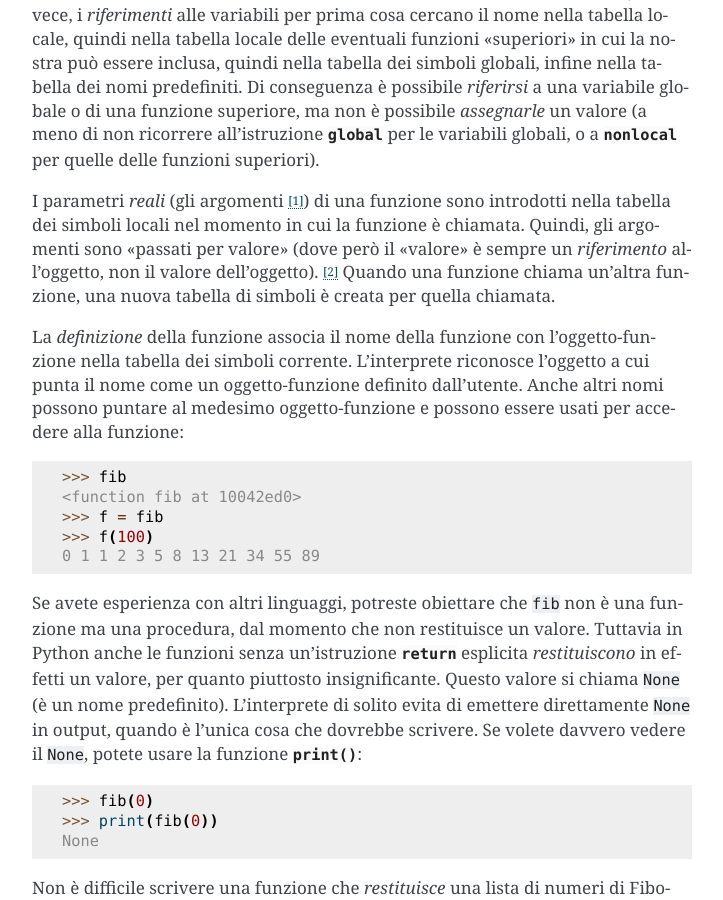
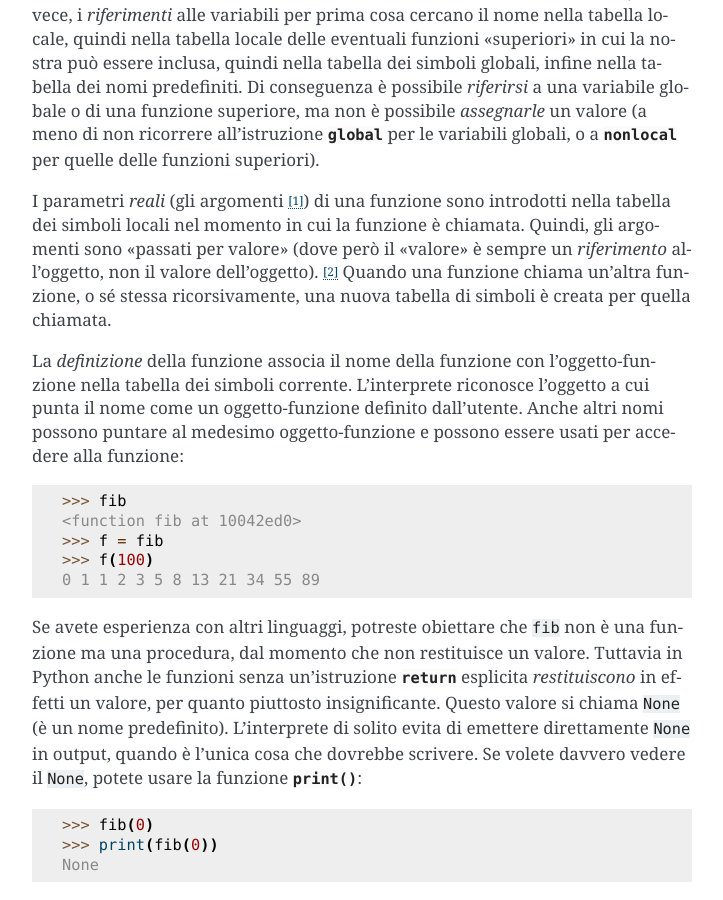
Before and after one commit to ricpol/pytutorial-it, a Sphinx documentation site: the page built from tutorial/source/controlflow.rst, in a window 1280 px wide and 900 px high, scrolled down 5755 px. Shown: the whole window, without its empty margins (388-1111 px from the left). Built offline with Sphinx 7.4.7, drawn with Linux system fonts in a browser that asks for light colours.

```diff
--- a/tutorial/source/appetite.rst
+++ b/tutorial/source/appetite.rst
@@ -9,7 +9,7 @@
     Questa è la traduzione della **versione "di sviluppo" del Tutorial**,
     corrispondente a Python 3.10 e al "master branch" della repository,
     ed è aggiornata al
-    `31 gennaio 2021 <https://github.com/python/cpython/commits/master/Doc/tutorial>`_.
+    `20 febbraio 2021 <https://github.com/python/cpython/commits/master/Doc/tutorial>`_.
 
     La repository GitHub di questo progetto
     `si trova qui <https://github.com/ricpol/pytutorial-it>`_:
--- a/tutorial/source/controlflow.rst
+++ b/tutorial/source/controlflow.rst
@@ -297,8 +297,8 @@ I parametri *reali* (gli argomenti [#]_) di una funzione sono introdotti nella
 tabella dei simboli locali nel momento in cui la funzione è chiamata. Quindi,
 gli argomenti sono "passati per valore" (dove però il "valore" è sempre un
 *riferimento* all'oggetto, non il valore dell'oggetto). [#]_ Quando una
-funzione chiama un'altra funzione, una nuova tabella di simboli è creata per
-quella chiamata.
+funzione chiama un'altra funzione, o sé stessa ricorsivamente, una nuova tabella
+di simboli è creata per quella chiamata.
 
 La *definizione* della funzione associa il nome della funzione con
 l'oggetto-funzione nella tabella dei simboli corrente. L'interprete riconosce
```
